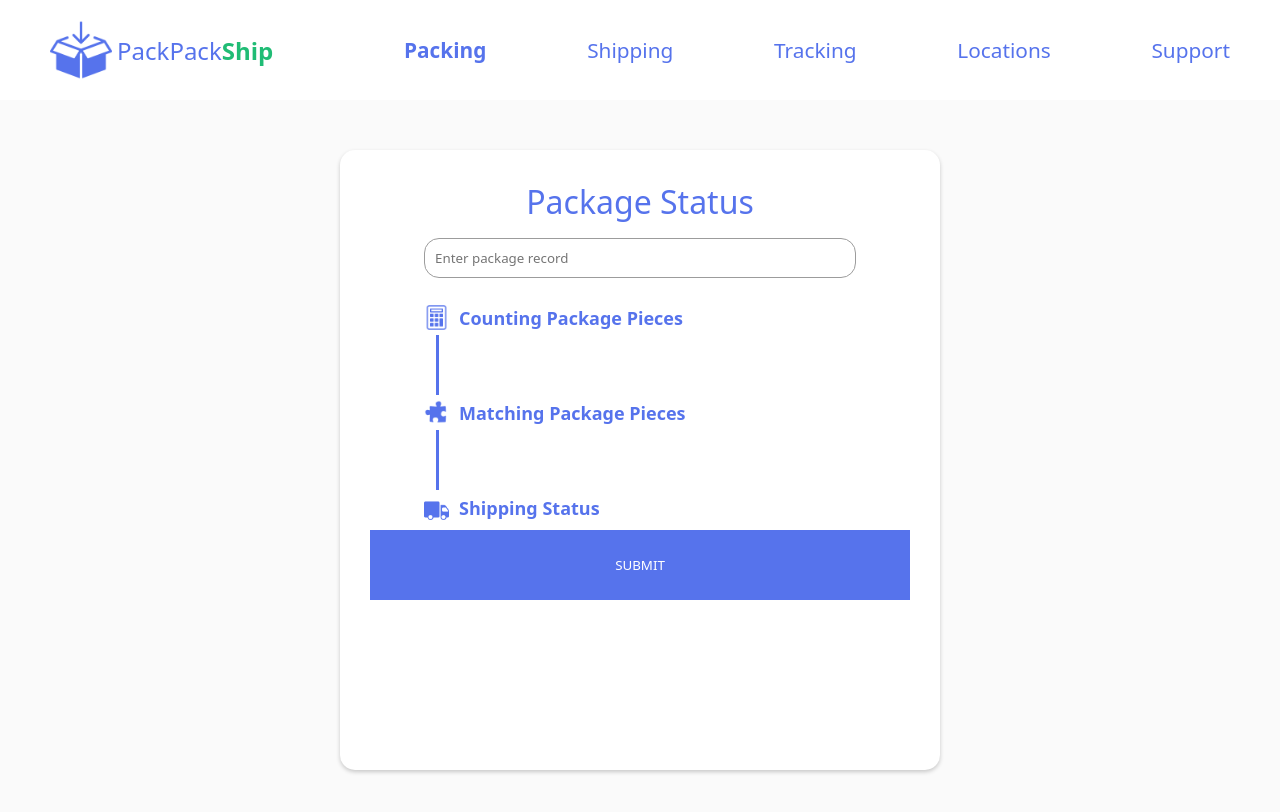
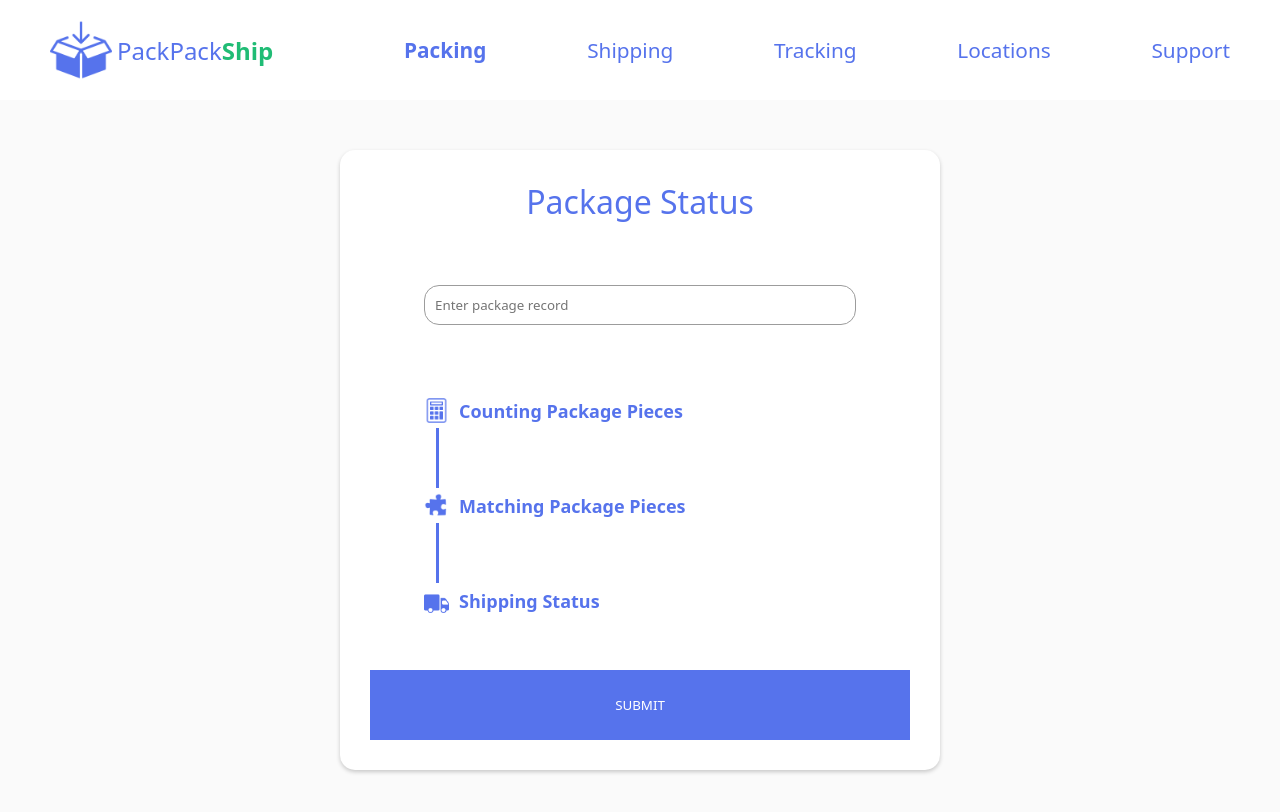
Before and after one commit to jaymbans/package-boxing-ui, a React (Create React App) app: page / in a window 1280 px wide. Shown: the top 812 px of the page. Built offline with nearby package versions, Linux system fonts and the light colour scheme.

Commit message:
updated error size

```diff
--- a/src/App.scss
+++ b/src/App.scss
@@ -74,6 +74,7 @@ body {
     display: flex;
     flex-direction: column;
     align-items: center;
+    justify-content: space-between;
 
     h1 {
       color: $pps-blue;
@@ -155,6 +156,7 @@ body {
       p {
         display: flex;
         color: red;
+        font-size: 13px;
       }
     }
 
--- a/src/components/PackageStatusCard.jsx
+++ b/src/components/PackageStatusCard.jsx
@@ -114,7 +114,7 @@ function PackageStatusCard() {
       .replace(/[^wsc]/gi, "")
 
     if (e.target.value.length !== cleaned.length) {
-      setErrors(["Invalid package record"])
+      setErrors(["Invalid package record: Please only include the following characters: w,W,s,S,c,C"])
     } else {
       setErrors([])
     }
```
